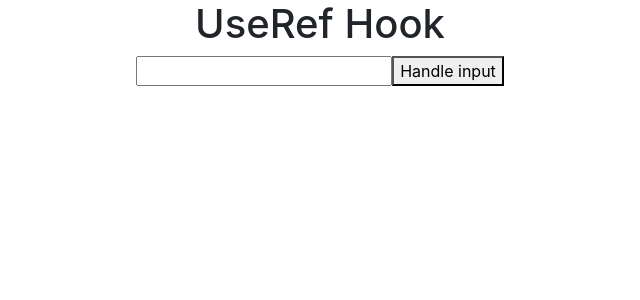
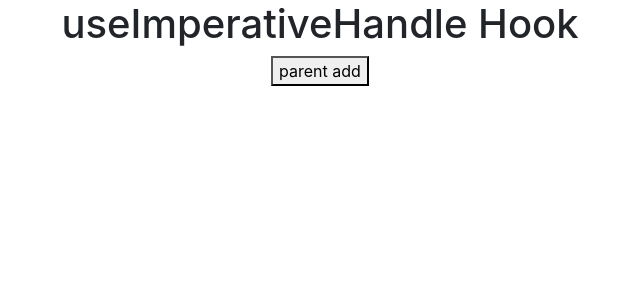
Before and after one commit to haseebulamin/React-Practice, a React (Create React App) app: page / in a window 1280 px wide. Shown: the top 300 px of the page, without its empty margins (320-960 px from the left). Built offline with nearby package versions, Linux system fonts and the light colour scheme.

Commit message:
UseImperativeParent

```diff
--- a/src/App.js
+++ b/src/App.js
@@ -1,6 +1,6 @@
 import './App.css';
 // import UseCallback from './components/UseCallback/UseCallback';
-import UseRef from './components/UseRef/UseRef';
+// import UseRef from './components/UseRef/UseRef';
 // import UseMemo from './components/UseMemo/UseMemo';
 // import MagicPhoto from './components/MagicPhoto/MagicPhoto';
 // import Menu from './components/Menu/Menu';
@@ -11,6 +11,7 @@ import UseRef from './components/UseRef/UseRef';
 // import A from './components/UseContext/A';
 // import UseEffect from './components/UseEffect/UseEffect';
 // import UseState from './components/UseState/UseState';
+import UseImperativeParent from './components/useImperativeHandle/useImperativeParent';
 
 function App() {
   return (
@@ -21,7 +22,8 @@ function App() {
    {/* <UseReducer/> */}
    {/* <UseMemo/> */}
    {/* <UseCallback/> */}
-   <UseRef/>
+   {/* <UseRef/> */}
+   <UseImperativeParent/>
    {/* <CustomHook/> */}
    {/* <Fatch/> */}
    {/* <Axios/> */}
--- /dev/null
+++ b/src/components/useImperativeHandle/useImperativeParent.jsx
@@ -0,0 +1,10 @@
+import React, { useRef } from 'react'
+export default function useImperativeParent() {
+    const addRef = useRef();
+  return (
+    <div className='text-center'>
+        <h1>useImperativeHandle Hook</h1>
+        <button onClick={()=>(addRef.current.increament())}>parent add</button>
+    </div>
+  )
+}
```
Also changed, not shown: src/components/useImperativeHandle/useImperativeChild.jsx (added, +22 -0 lines).
